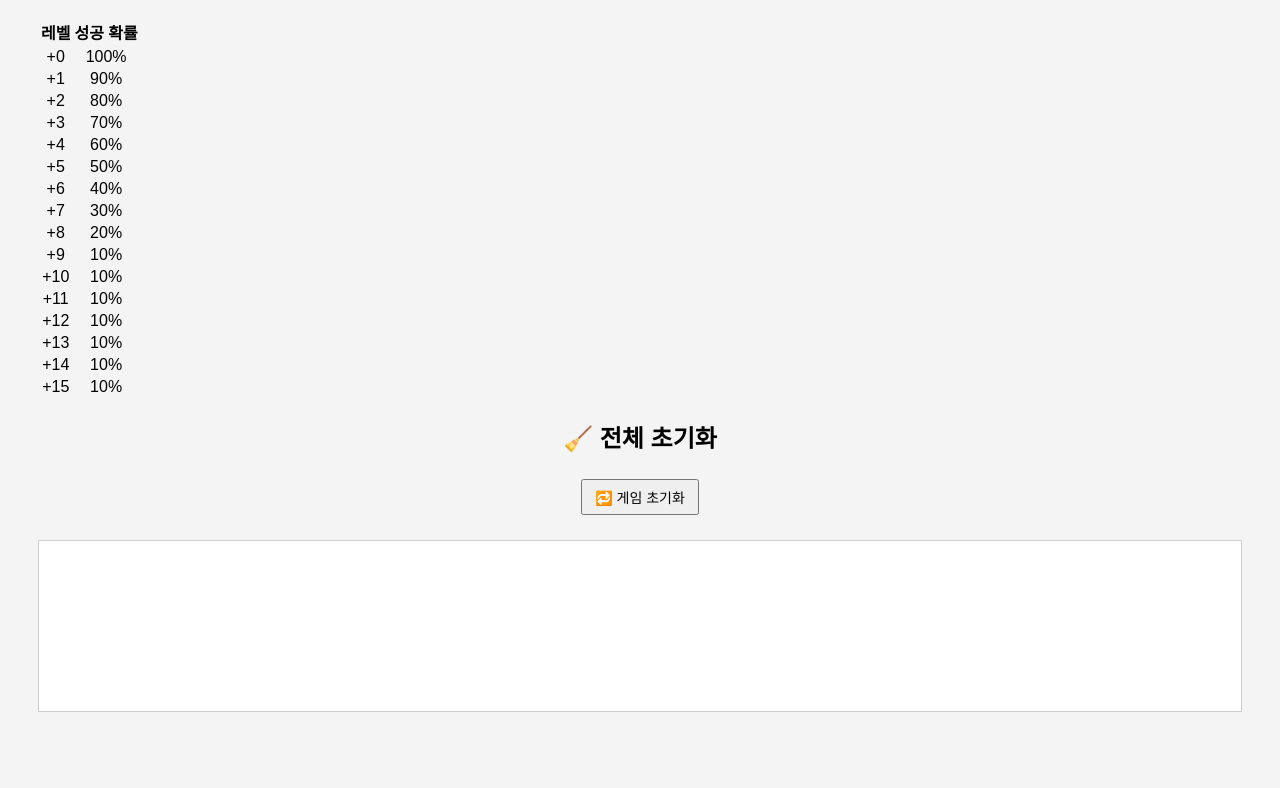
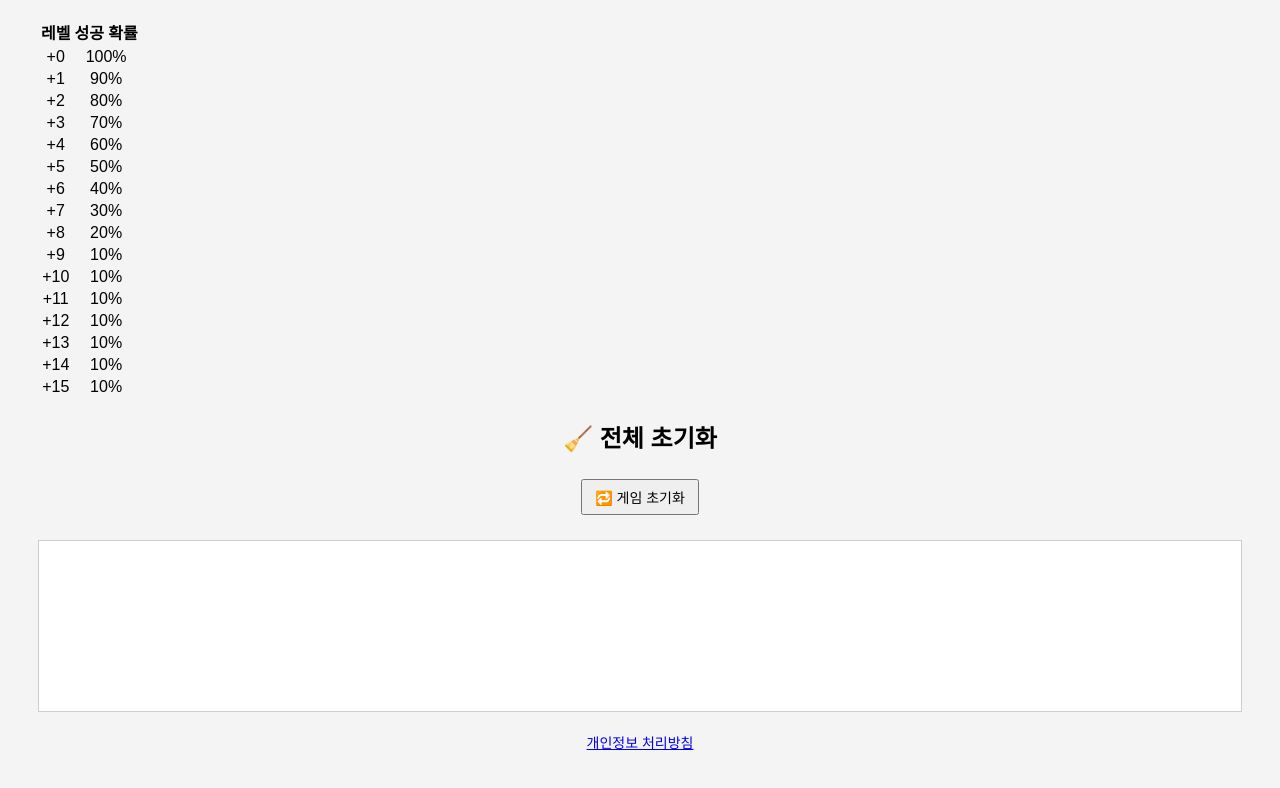
Before and after one commit to junwoo0520/enhance-game, a plain HTML site: page index.html in a window 1280 px wide. Shown: the part 687-1475 px from the top of the page. Before the commit the page ends 1437 px from the top, so only its background shows below. Drawn offline with Linux system fonts and the light colour scheme.

Commit message:
Add files via upload

```diff
--- a/index.html
+++ b/index.html
@@ -288,6 +288,9 @@
     updateUI();
     renderChanceTable();
   </script>
+<footer style="text-align: center; padding: 20px; font-size: 14px;">
+  <a href="privacy.html" target="_blank">개인정보 처리방침</a>
+</footer>
 
 </body>
 </html>
```
